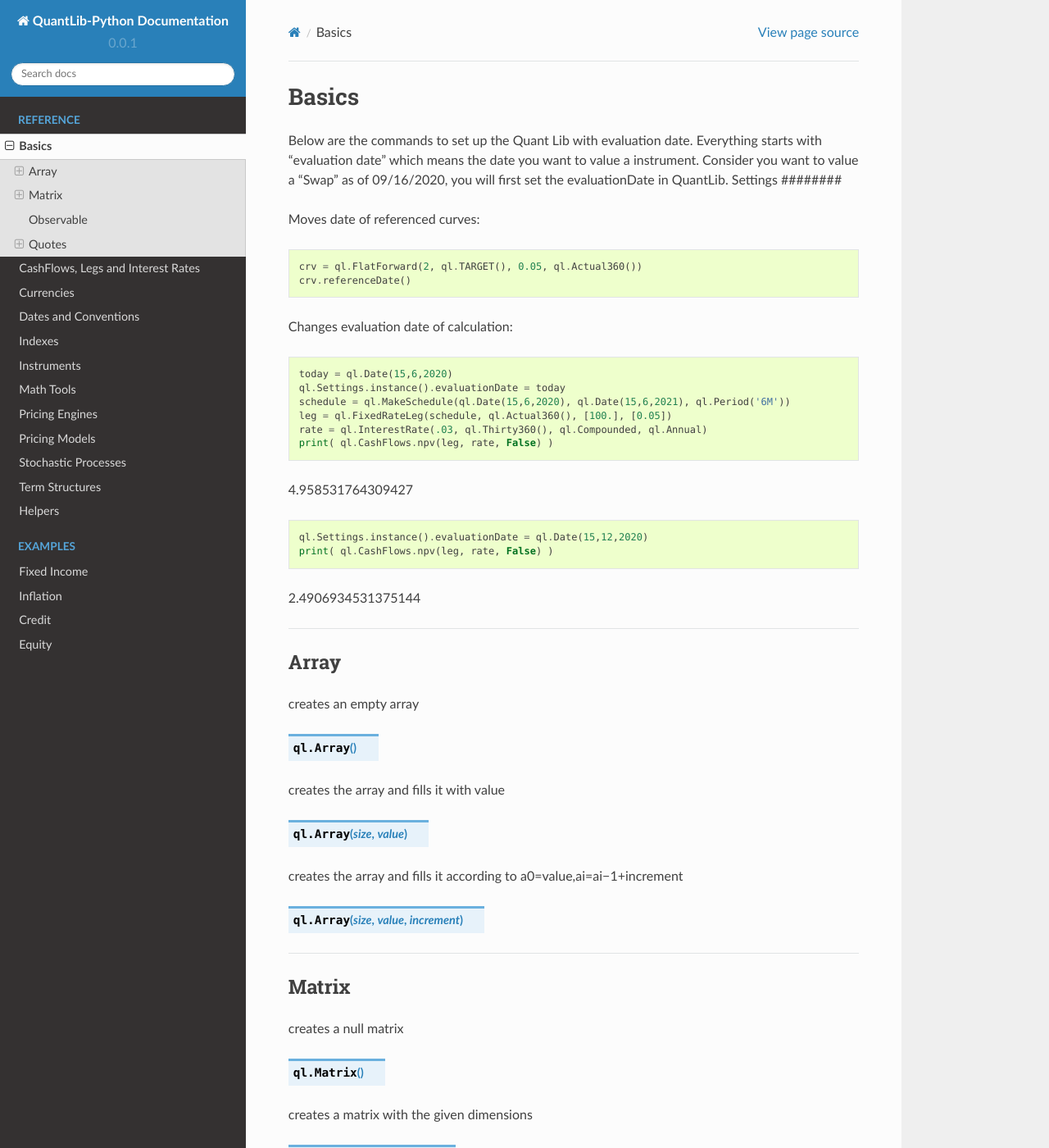
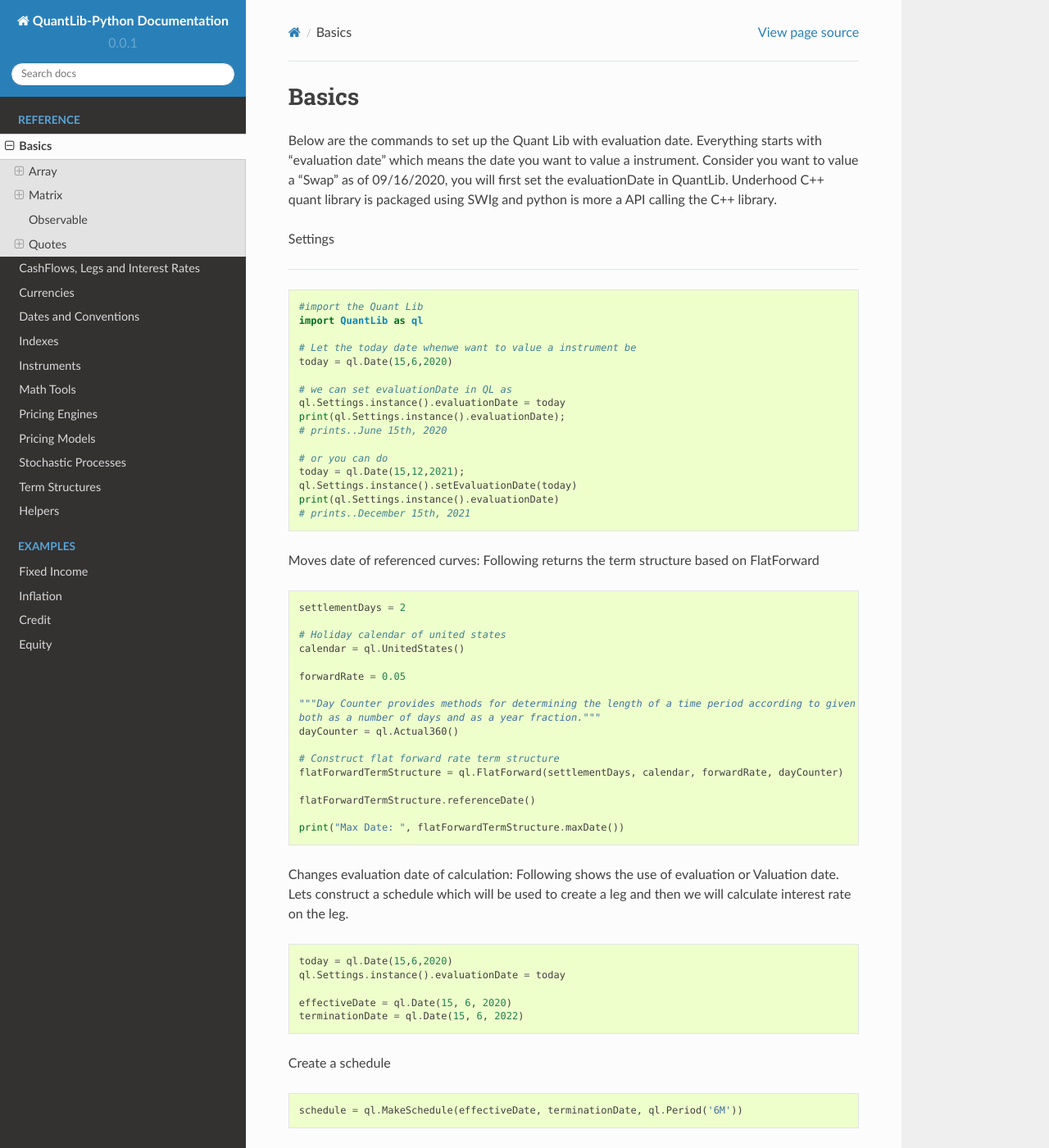
Before and after one commit to nhaga/QuantLib-Python-Docs, a Sphinx documentation site: the page built from docs/basics.rst, in a window 1280 px wide and 1400 px high. Shown: the whole window at 82% size. Built offline with Sphinx 7.4.7 and the Read the Docs theme 2.0.0, drawn with Linux system fonts in a browser that asks for light colours; formulas are drawn with MathJax 3; some of the changed text lies outside the part shown.

Commit message:
Update basics.rst
Further updates to basics

```diff
--- a/docs/basics.rst
+++ b/docs/basics.rst
@@ -1,19 +1,27 @@
 ******
 Basics
 ******
-Below are the commands to set up the Quant Lib with evaluation date. Everything starts with "evaluation date" which means the date you want to value a instrument. Consider you want to value a "Swap" as of 09/16/2020, you will first set the evaluationDate in QuantLib.
+
+Below are the commands to set up the Quant Lib with evaluation date. Everything starts with "evaluation date" which means the date you want to value a instrument. Consider you want to value a "Swap" as of 09/16/2020, you will first set the evaluationDate in QuantLib. Underhood C++ quant library is packaged using SWIg and python is more a API calling the C++ library.
+
 Settings
+
 ########
 
+
 .. code-block:: python
-    #immport the Qunat Lib
-    import QunatLib as ql
+
+    #import the Quant Lib
+    import QuantLib as ql
+
     # Let the today date whenwe want to value a instrument be
     today = ql.Date(15,6,2020)
+
     # we can set evaluationDate in QL as
     ql.Settings.instance().evaluationDate = today
     print(ql.Settings.instance().evaluationDate);
     # prints..June 15th, 2020
+
     # or you can do
     today = ql.Date(15,12,2021);
     ql.Settings.instance().setEvaluationDate(today)
@@ -22,25 +30,107 @@
 
 
 Moves date of referenced curves:
+Following returns the term structure based on FlatForward
+
 
 .. code-block:: python
 
-    crv = ql.FlatForward(2, ql.TARGET(), 0.05, ql.Actual360())
-    crv.referenceDate()
+    settlementDays = 2
+
+    # Holiday calendar of united states
+    calendar = ql.UnitedStates()
+
+    forwardRate = 0.05
+
+    """Day Counter provides methods for determining the length of a time period according to given market convention,
+    both as a number of days and as a year fraction."""
+    dayCounter = ql.Actual360()
+
+    # Construct flat forward rate term structure
+    flatForwardTermStructure = ql.FlatForward(settlementDays, calendar, forwardRate, dayCounter)
+
+    flatForwardTermStructure.referenceDate()
+
+    print("Max Date: ", flatForwardTermStructure.maxDate())
 
 
 Changes evaluation date of calculation:
+Following shows the use of evaluation or Valuation date. Lets construct a schedule which will be used to create a leg and then we will calculate interest rate on the leg.
 
 .. code-block:: python
 
     today = ql.Date(15,6,2020)
     ql.Settings.instance().evaluationDate = today
-    schedule = ql.MakeSchedule(ql.Date(15,6,2020), ql.Date(15,6,2021), ql.Period('6M'))
-    leg = ql.FixedRateLeg(schedule, ql.Actual360(), [100.], [0.05])
-    rate = ql.InterestRate(.03, ql.Thirty360(), ql.Compounded, ql.Annual)
-    print( ql.CashFlows.npv(leg, rate, False) )
+
+    effectiveDate = ql.Date(15, 6, 2020)
+    terminationDate = ql.Date(15, 6, 2022)
+
+Create a schedule
+
+.. code-block:: python
+
+    schedule = ql.MakeSchedule(effectiveDate, terminationDate, ql.Period('6M'))
+
+create a fixed rate leg using helper class building a sequence of fixed rate coupons
+
+.. code-block:: python
+
+    notional = [100.0]
+    rate = [0.05]
+    leg = ql.FixedRateLeg(schedule, dayCounter, notional, rate)
+
+Interest rate class encapsulate the interest rate compounding algebra.
+It manages day-counting conventions, compounding conventions,
+conversion between different conventions, discount/compound factor
+calculations, and implied/equivalent rate calculations.
+
+.. code-block:: python
+
+    dayCounter = ql.Thirty360()
+    rate = 0.03
+
+    """
+    ql/Compounding.hpp
+        //! Interest rate compounding rule
+        enum Compounding { Simple = 0,          //!< \f$ 1+rt \f$
+                           Compounded = 1,      //!< \f$ (1+r)^t \f$
+                           Continuous = 2,      //!< \f$ e^{rt} \f$
+                           SimpleThenCompounded, //!< Simple up to the first period then Compounded
+                           CompoundedThenSimple //!< Compounded up to the first period then Simple
+        };
+    """
+
+    compoundingType = ql.Compounded
+
+    """
+    ql/time/frequency.hpp
+    enum Frequency { NoFrequency = -1,     //!< null frequency
+                         Once = 0,             //!< only once, e.g., a zero-coupon
+                         Annual = 1,           //!< once a year
+                         Semiannual = 2,       //!< twice a year
+                         EveryFourthMonth = 3, //!< every fourth month
+                         Quarterly = 4,        //!< every third month
+                         Bimonthly = 6,        //!< every second month
+                         Monthly = 12,         //!< once a month
+                         EveryFourthWeek = 13, //!< every fourth week
+                         Biweekly = 26,        //!< every second week
+                         Weekly = 52,          //!< once a week
+                         Daily = 365,          //!< once a day
+                         OtherFrequency = 999  //!< some other unknown frequency
+        };
+    """
+
+    frequency = ql.Annual
+    interestRate = ql.InterestRate(rate, dayCounter, compoundingType, frequency)
 
 4.958531764309427
+
+
+ql/cashflows/Cashflows.hpp
+The NPV is the sum of the cash flows, each discounted
+according to the given constant interest rate.  The result
+is affected by the choice of the interest-rate compounding
+and the relative frequency and day counter.
 
 .. code-block:: python
 
```
